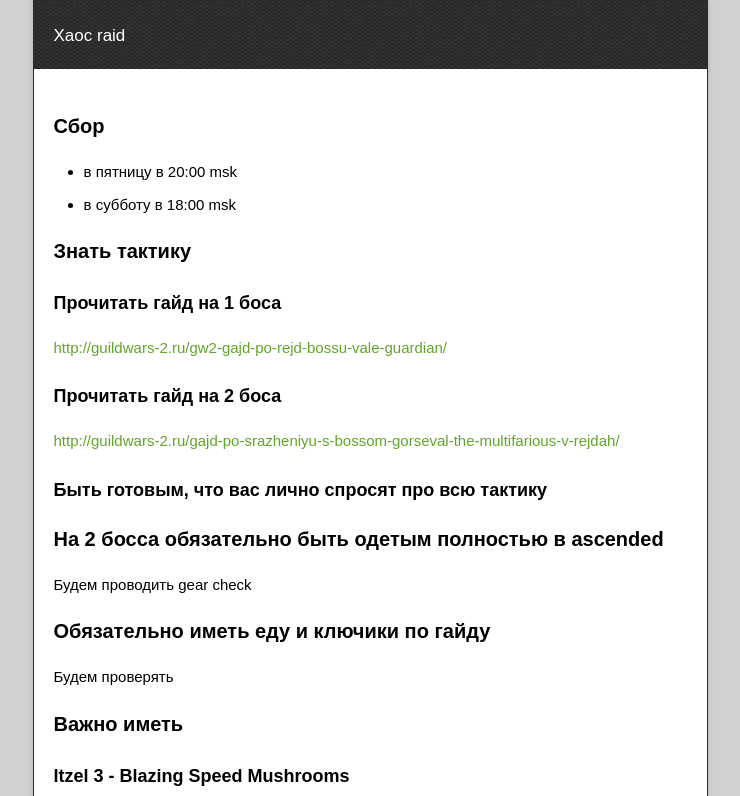
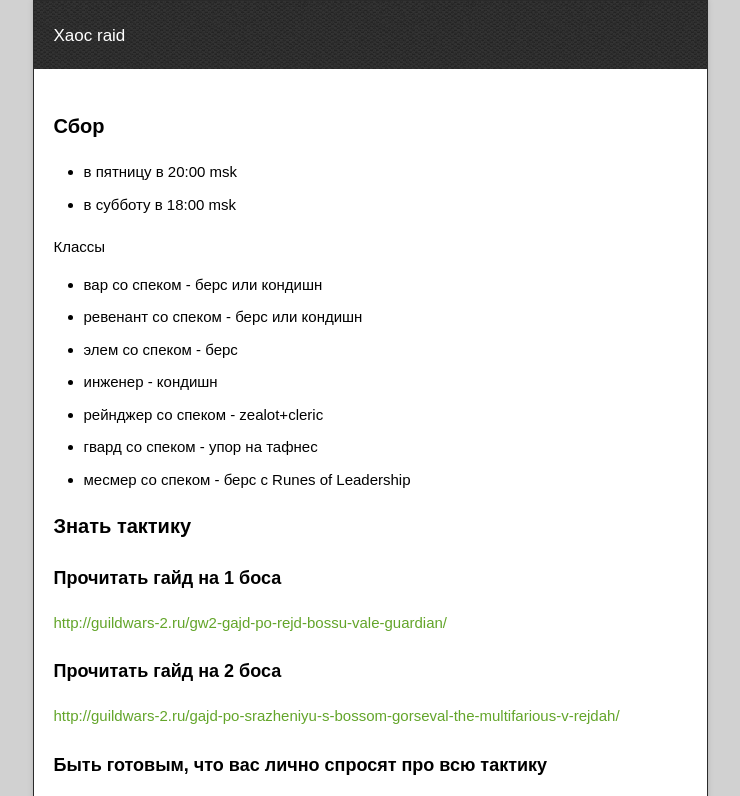
Before and after one commit to gw2xaoc/gw2xaoc.github.io, a plain HTML site: page raid.html in a window 1280 px wide. Shown: the top 796 px of the page, without its empty margins (270-1010 px from the left). Drawn offline with nearby package versions, Linux system fonts and the light colour scheme.

Commit message:
Update raid.html

```diff
--- a/raid.html
+++ b/raid.html
@@ -32,6 +32,18 @@
 <ul>
 <li>в пятницу в 20:00 msk</li>
 <li>в субботу в 18:00 msk</li>
+</ul>
+
+<a id="Классы" class="anchor" href="#%D0%9A%D0%BB%D0%B0%D1%81%D1%81%D1%8B" aria-hidden="true"><span class="octicon octicon-link"></span></a>Классы</h3>
+
+<ul>
+<li>вар со спеком - берс или кондишн</li>
+<li>ревенант со спеком - берс или кондишн</li>
+<li>элем со спеком - берс</li>
+<li>инженер - кондишн</li>
+<li>рейнджер со спеком - zealot+cleric</li>
+<li>гвард со спеком - упор на тафнес</li>
+<li>месмер со спеком - берс с Runes of Leadership</li>
 </ul>
 
 <h3>
```
